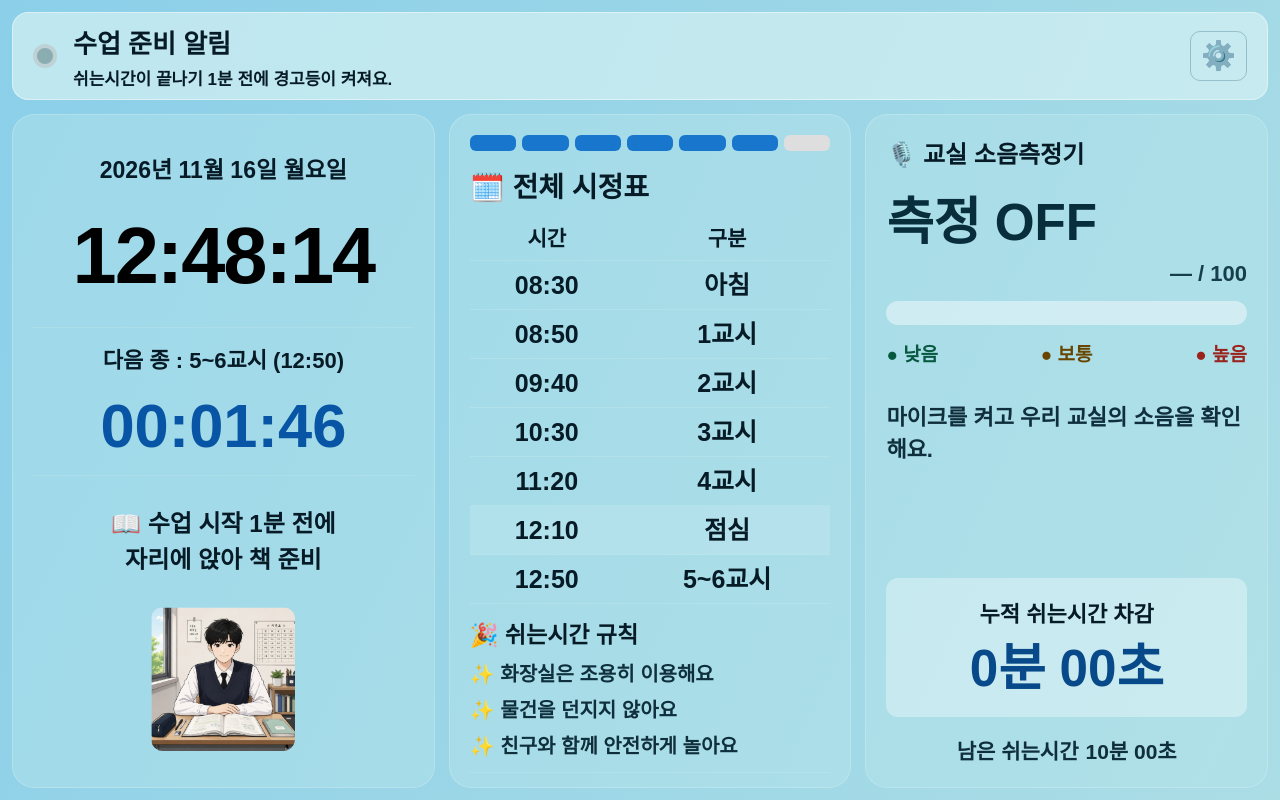
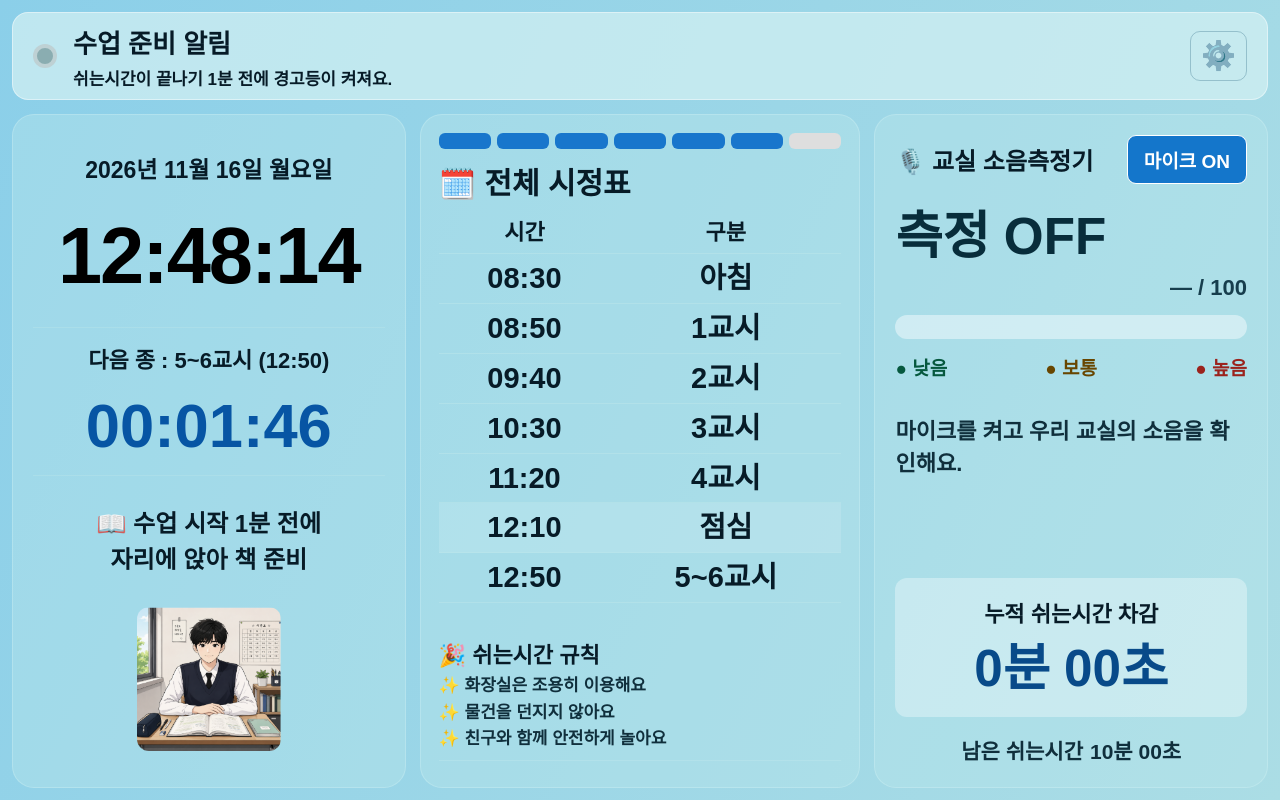
Before and after one commit to ggoongdy-sys/classroom-clock-noise, a plain HTML site: page index.html in a window 1280 px wide. Drawn offline with Linux system fonts and the light colour scheme.

Commit message:
Restore visible microphone toggle and enlarge full timetable

```diff
--- a/preparation.js
+++ b/preparation.js
@@ -34,7 +34,7 @@ document.addEventListener('DOMContentLoaded',()=>{
   const style=document.createElement('style');style.textContent='.prep-banner.class-start{background:#176cc4;color:#fff;border-color:#d5edff;box-shadow:0 0 0 3px #398edf55}.class-start .warning-light{background:#a5ffcf;border-color:#e4fff0;box-shadow:0 0 16px #b9ffdb;animation:beacon 1.6s ease-in-out infinite}.class-start .text-button{color:#fff}.class-in-session .clock-panel{background:#b6dcf0;border-color:#2781c9}.class-in-session .reminder{color:#075399}#startTest{font-size:12px;margin-left:6px;padding:8px 10px}@media(prefers-reduced-motion:reduce){.class-start .warning-light{animation:none}}';document.head.append(style);
   const test=document.createElement('button');test.id='startTest';test.textContent='수업 시작 테스트';test.onclick=()=>{$('teacherDialog').close();startPreviewUntil=Date.now()+8000;void ring();tick()};$('bell').insertAdjacentElement('afterend',test);
   const dialog=$('teacherDialog');
-  ['mic','fullscreen','reset'].forEach(id=>$('teacherControls').append($(id)));
+  ['fullscreen','reset'].forEach(id=>$('teacherControls').append($(id)));
   ['bell','startTest','shushTest','previewAlert','bellStatus'].forEach(id=>$('teacherTests').append($(id)));
   const options=document.querySelector('.noise details');options.open=true;$('teacherOptions').append(options);
   $('teacherSettings').onclick=()=>dialog.showModal();
--- a/style.css
+++ b/style.css
@@ -92,3 +92,15 @@ table{font-size:25px}th{font-size:21px}
 @media(min-width:900px) and (max-height:760px){table{font-size:24px}th{font-size:20px}td,th{padding:7px 4px}.rules p{font-size:18px}.reading strong{font-size:40px}.reading{margin-top:20px}#status{font-size:20px}.penalty{font-size:21px}.penalty strong{font-size:44px}.remaining{font-size:20px}}
 
 @media(max-width:600px){main{min-width:0;width:100%;padding:8px}.panel{min-width:0;padding:22px 16px}.prep-banner{padding:12px;min-width:0}.prep-banner>div{min-width:0}.prep-banner strong{font-size:23px}.prep-banner p{font-size:16px}#teacherSettings{font-size:24px;padding:7px}#clock{font-size:clamp(40px,14vw,72px);letter-spacing:-2px}#date{font-size:20px}#countdown{font-size:clamp(36px,11vw,56px)}#nextLabel{font-size:20px}.reminder{font-size:22px}.student{max-width:100%}table{font-size:22px}.penalty strong{font-size:38px}.remaining{font-size:19px}.settings{grid-template-columns:1fr}.teacher-dialog{padding:18px}}
+
+/* Keep the microphone switch directly on the classroom board. */
+.noise-heading{display:flex;align-items:center;justify-content:space-between;gap:10px;flex-wrap:wrap}
+.noise-heading #mic{font-size:19px;font-weight:800;padding:10px 16px;white-space:nowrap}
+#mic[aria-pressed="true"]{background:#075e49}
+.schedule-panel h1{font-size:34px;font-weight:900}
+.schedule-panel table{font-size:32px;font-weight:800;line-height:1.12}
+.schedule-panel th{font-size:24px}
+.schedule-panel td,.schedule-panel th{padding:10px 4px}
+@media(min-width:900px){main{grid-template-columns:1fr 1.12fr 1fr}.schedule-panel{padding:18px}.schedule-panel .rules{margin-top:auto}.schedule-panel .rules h2{margin:10px 0 6px}.schedule-panel .rules p{margin:5px 0;font-size:18px}}
+@media(min-width:900px) and (max-height:800px){.schedule-panel h1{font-size:30px;margin-bottom:10px}.schedule-panel table{font-size:29px}.schedule-panel th{font-size:22px}.schedule-panel td,.schedule-panel th{padding:7px 4px}.schedule-panel .progress{margin-bottom:10px}.schedule-panel .rules h2{font-size:22px}.schedule-panel .rules p{font-size:17px;line-height:1.25;margin:5px 0}}
+@media(max-width:600px){.schedule-panel h1{font-size:30px}.schedule-panel table{font-size:29px}.schedule-panel th{font-size:22px}.noise-heading #mic{font-size:18px}}
```
